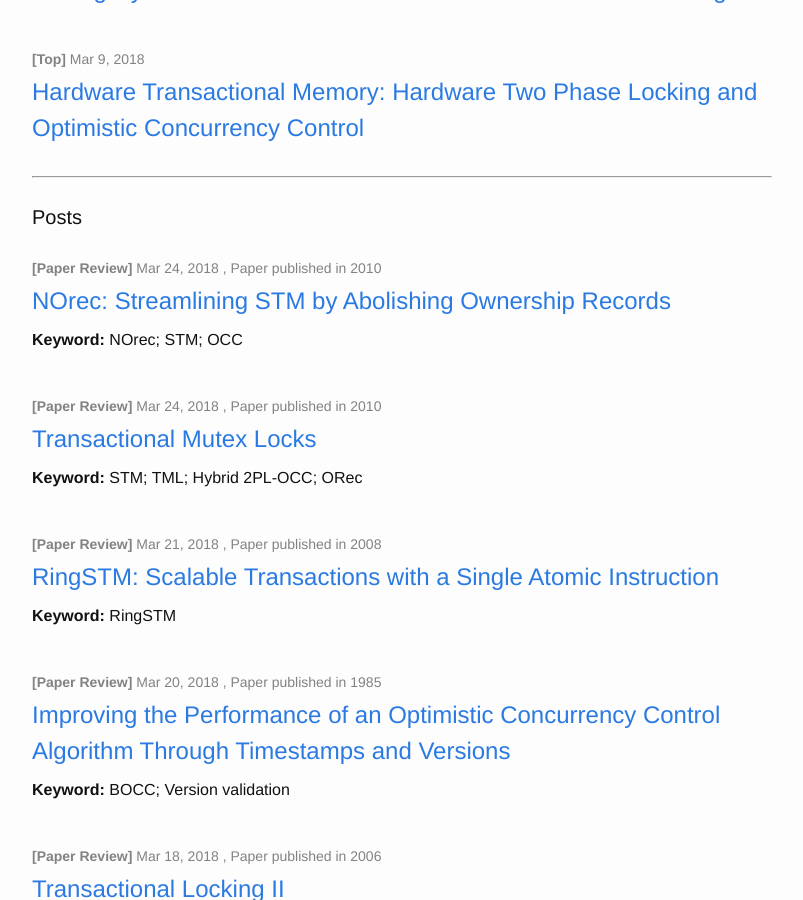
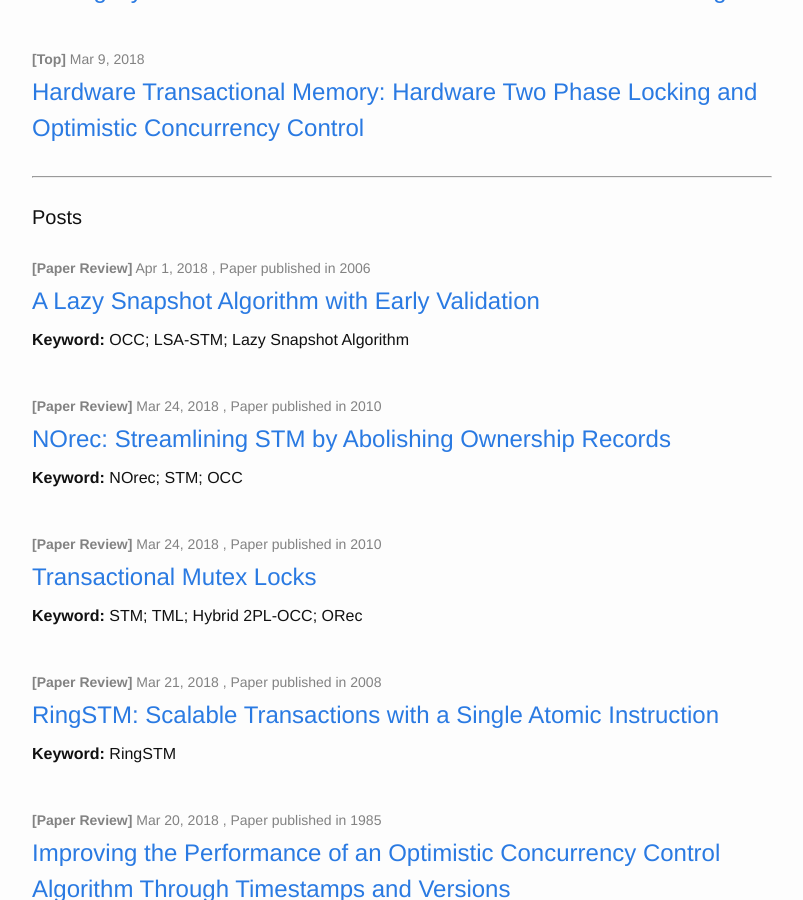
Before and after one commit to wangziqi2013/wangziqi2013.github.io, a Jekyll site: the page built from index.html, in a window 1280 px wide and 900 px high, scrolled down 377 px. Shown: the whole window, without its empty margins (238-1041 px from the left). Built offline with Jekyll 4.4.1, drawn with Linux system fonts in a browser that asks for light colours.

Commit message:
Adding LSA-STM

```diff
--- a/_posts/2018-03-21-Analyzing-OCC-Anomalies-and-Solutions.markdown
+++ b/_posts/2018-03-21-Analyzing-OCC-Anomalies-and-Solutions.markdown
@@ -498,7 +498,7 @@ version is maintained, this scheme is still considered as value-based, because n
 
 ### Conclusion
 
-In this article we discussed a few common race conditions in transactional system and their corresponding solutions.
+In this article we discussed a few common race conditions in transactional systems and their corresponding solutions.
 We focused on an optimistic approach, where the execution is divided into read, validation and write phases. Various
 techniques can be applied to each of these three phases to guarantee a proper ordering between transactions, by either
 ensuring mutual exclusion between transactions via explicit locking, or implicit read-validate pairs. Three types
--- /dev/null
+++ b/_posts/2018-03-31-A-Lazy-Snapshot-Algo-with-Early-Validation.markdown
@@ -0,0 +1,14 @@
+---
+layout: paper-summary
+title:  "A Lazy Snapshot Algorithm with Early Validation"
+date:   2018-03-31 22:54:00 -0500
+categories: paper
+paper_title: "A Lazy Snapshot Algorithm with Early Validation"
+paper_link: https://link.springer.com/chapter/10.1007/11864219_20
+paper_keyword: OCC; LSA-STM; Lazy Snapshot Algorithm
+paper_year: 2006
+rw_set: Set
+htm_cd: Eager; Optimistic Incremental
+htm_cr: Eager
+version_mgmt: Lazy
+---
```
